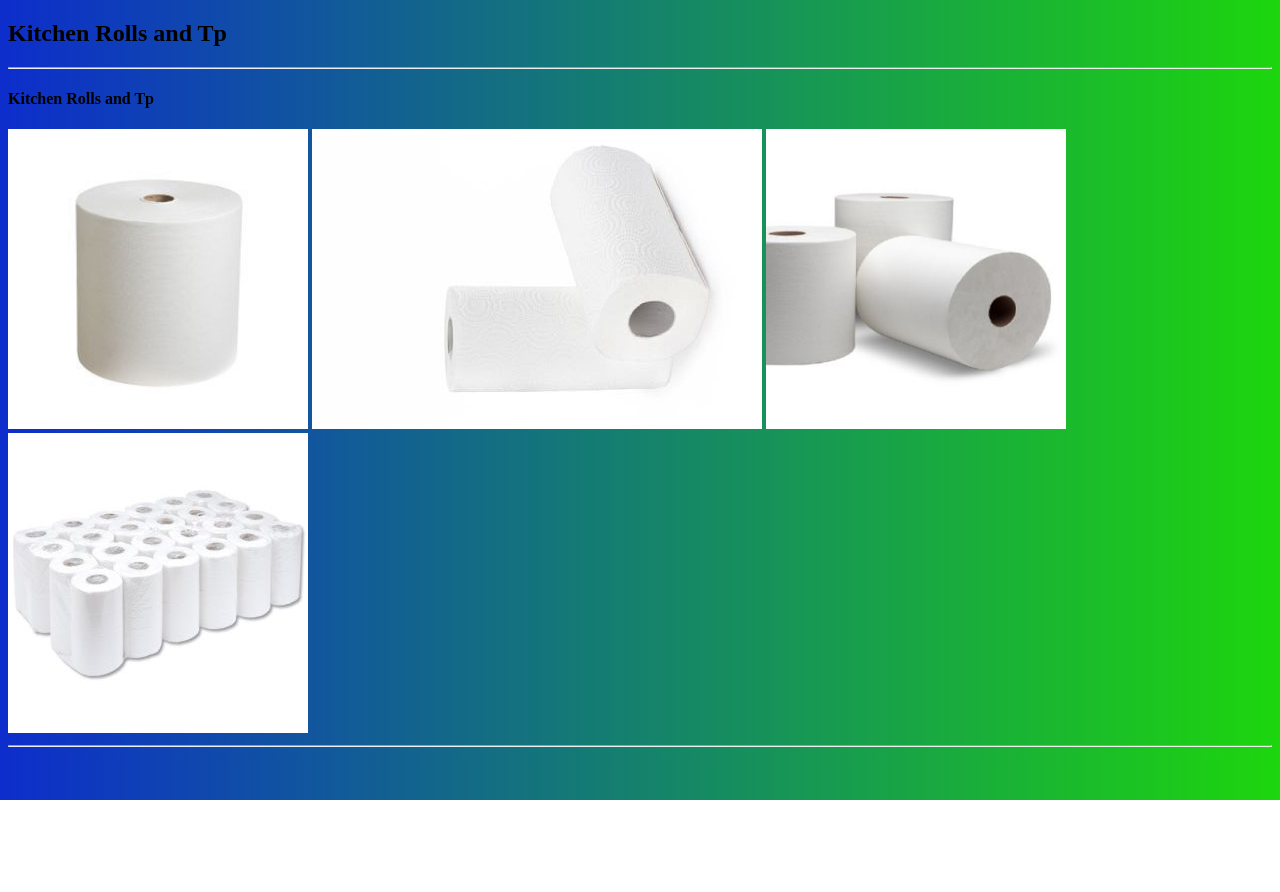
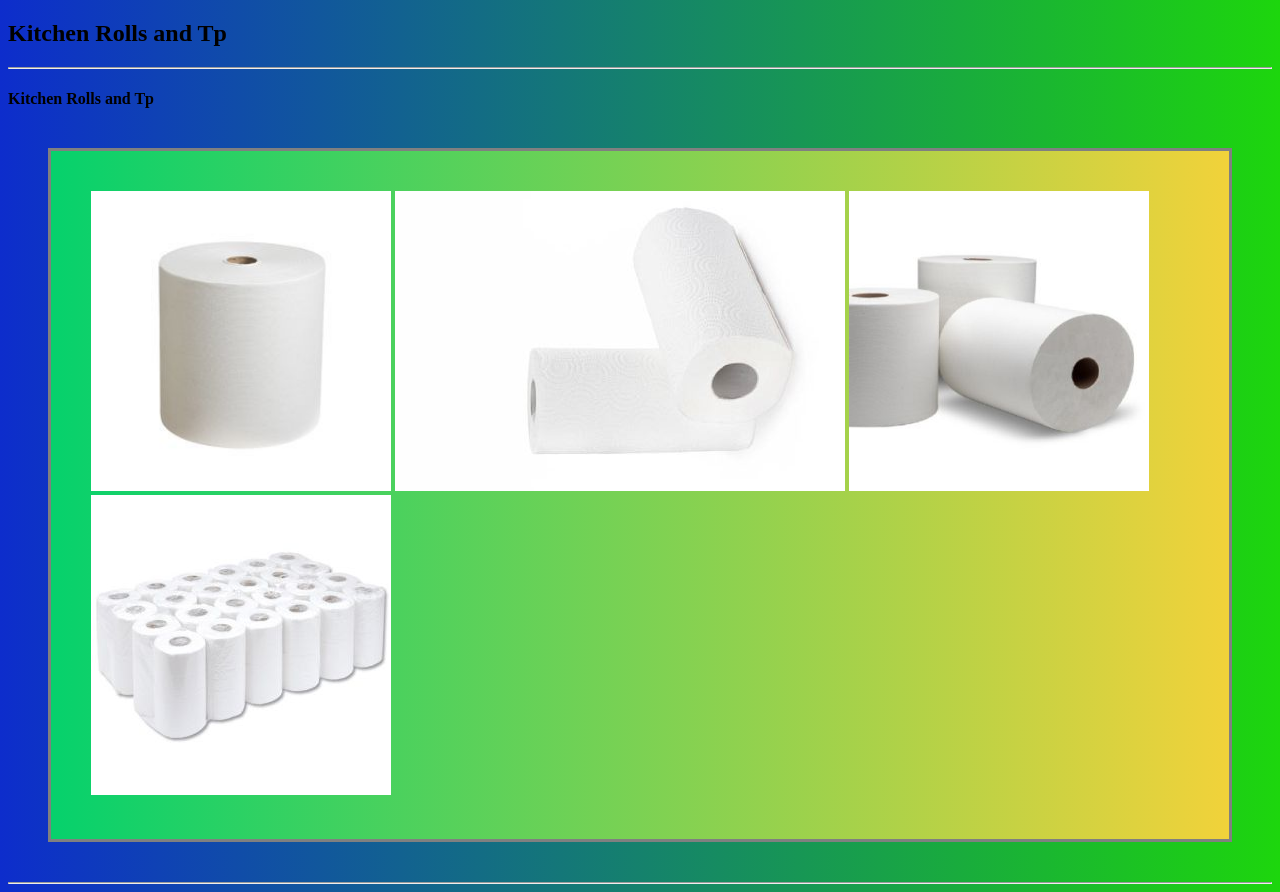
Before and after one commit to Dinamitrii/velinov, a Flask app: page /rollstp/ in a window 1280 px wide. Before the commit the page ends 800 px from the top, so only its background shows below. Run offline with Flask 3, Linux system fonts and the light colour scheme.

Commit message:
From PyCharm

```diff
--- a/static/styles/napkins.css
+++ b/static/styles/napkins.css
@@ -3,7 +3,16 @@
     border-color: whitesmoke;
     padding: 20px;
     margin: 20px;
-    background: linear-gradient(to right, #06d16c, #e2f10c);
+    background: linear-gradient(to right, #06d16c, #f1d23a);
+}
+
+.rollstpGall {
+    border-style: solid;
+    border-color: gray;
+    padding: 40px;
+    margin: 40px;
+    background: linear-gradient(to right, #06d16c, #f1d23a);
+
 }
 
 html {
```
